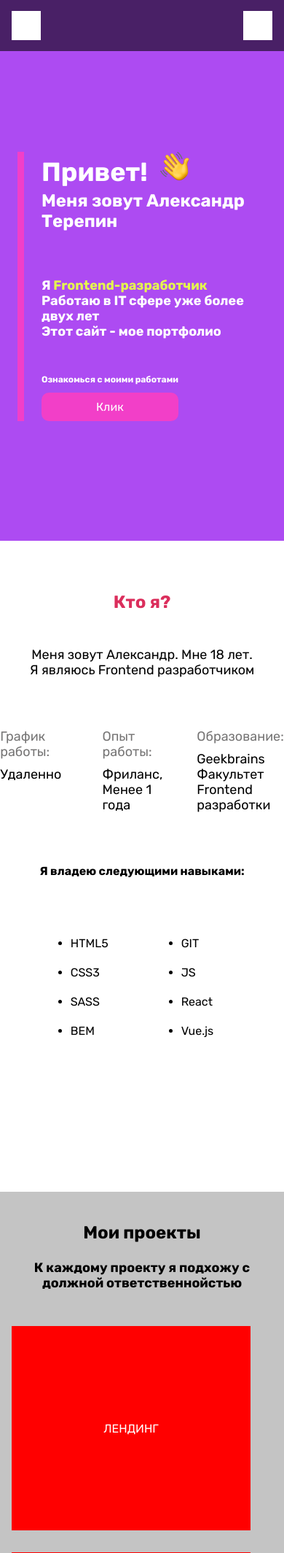
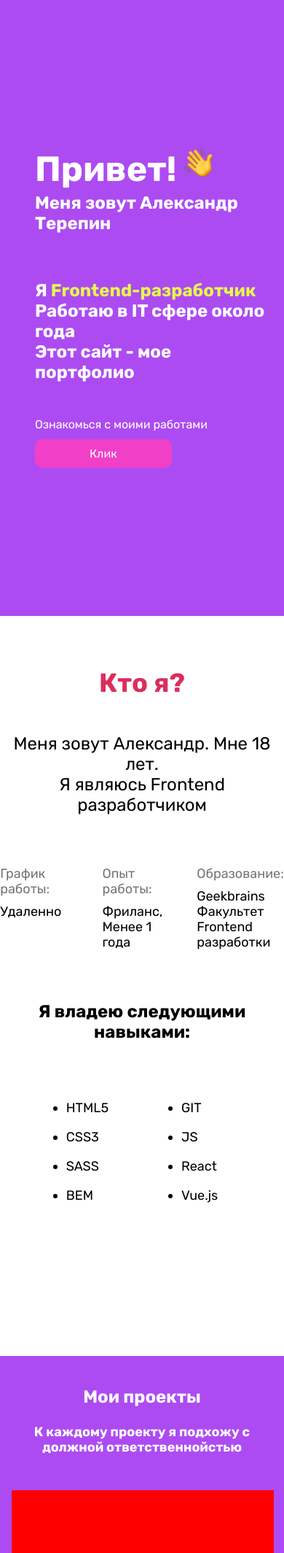
Before and after one commit to BlankBuffoon/blankbuffoon, a PHP site: page / in a window 390 px wide. Shown: the top 2128 px of the page at 73% size. Run offline with PHP 8.4, Linux system fonts and the light colour scheme.

Commit message:
update header

```diff
--- /dev/null
+++ b/css/block/_meadia.scss
@@ -0,0 +1,26 @@
+@media (max-width: 768px) {
+    .intro {
+        &__img {
+            display: none;
+        }
+    }
+
+    .link {
+        &__cards {
+            flex-direction: column;
+            justify-content: center;
+            align-items: center;
+
+            figure {
+
+                &:nth-child(-n+5) {
+                    margin-bottom: 30px;
+                }
+
+                &:not(:nth-child(3n+3)) {
+                    margin-right: 0;
+                }
+            }
+        }
+    }
+}
--- a/css/style.css
+++ b/css/style.css
@@ -16,49 +16,50 @@ html, body {
   padding-left: 16px;
 }
 
-.header {
-  background-color: #492066;
-  padding-top: 15px;
-  padding-bottom: 15px;
-}
-
-.header nav {
+.intro {
+  background-color: #AD4BF2;
+  min-height: 100vh;
   display: -webkit-box;
   display: -ms-flexbox;
   display: flex;
-  -webkit-box-pack: justify;
-      -ms-flex-pack: justify;
-          justify-content: space-between;
+  -webkit-box-align: center;
+      -ms-flex-align: center;
+          align-items: center;
 }
 
-.header nav a {
-  text-decoration: none;
+.intro img {
+  width: 39.8%;
+  margin-right: 16.1%;
 }
 
-.header nav a div {
-  width: 40px;
-  height: 40px;
-  background-color: #fff;
-}
-
-.intro {
-  background-color: #AD4BF2;
-  padding-top: 138px;
-  padding-bottom: 164px;
+.intro__wrap {
+  display: -webkit-box;
+  display: -ms-flexbox;
+  display: flex;
+  -webkit-box-pack: center;
+      -ms-flex-pack: center;
+          justify-content: center;
+  -webkit-box-align: center;
+      -ms-flex-align: center;
+          align-items: center;
+  -ms-flex-wrap: wrap;
+      flex-wrap: wrap;
 }
 
 .intro__text {
   margin-left: 2.2%;
   padding-left: 24px;
-  border-left: 9px solid #F23FC8;
   color: #FFFFFF;
 }
 
 .intro__text h2 {
   font-weight: bold;
-  font-size: 36px;
-  line-height: 43px;
+  font-size: 48px;
+  line-height: 57px;
   margin-bottom: 4px;
+  display: -webkit-box;
+  display: -ms-flexbox;
+  display: flex;
 }
 
 .intro__text h2 img {
@@ -76,15 +77,15 @@ html, body {
 
 .intro__text p {
   font-weight: bold;
-  font-size: 18px;
-  line-height: 21px;
+  font-size: 24px;
+  line-height: 28px;
   margin-bottom: 48px;
 }
 
 .intro__text p span {
   font-weight: bold;
-  font-size: 18px;
-  line-height: 21px;
+  font-size: 24px;
+  line-height: 28px;
   color: #E5F94D;
 }
 
@@ -102,9 +103,6 @@ html, body {
 }
 
 .intro__button span {
-  font-weight: bold;
-  font-size: 12px;
-  line-height: 14px;
   margin-bottom: 11px;
 }
 
@@ -125,21 +123,24 @@ html, body {
 
 .about h2 {
   font-weight: bold;
-  font-size: 24px;
-  line-height: 28px;
+  font-size: 36px;
+  line-height: 43px;
   margin-bottom: 48px;
   color: #DB2E5C;
 }
 
 .about__text {
   font-weight: bold;
-  font-size: 18px;
-  line-height: 21px;
+  font-size: 24px;
+  line-height: 28px;
   margin-bottom: 70px;
   font-weight: normal;
 }
 
 .about__text--bold {
+  font-weight: bold;
+  font-size: 24px;
+  line-height: 28px;
   font-weight: bold;
   margin-bottom: 70px;
 }
@@ -183,6 +184,9 @@ html, body {
 }
 
 .about__wrap ul li {
+  font-weight: bold;
+  font-size: 18px;
+  line-height: 21px;
   text-align: left;
   line-height: 40px;
   font-weight: normal;
@@ -195,8 +199,8 @@ html, body {
 .link {
   padding-top: 42px;
   padding-bottom: 75px;
-  background-color: #C4C4C4;
-  color: #000;
+  background-color: #AD4BF2;
+  color: #fff;
 }
 
 .link h2 {
@@ -298,4 +302,28 @@ html, body {
 .footer__links ul li:not(:last-child) {
   margin-right: 6px;
 }
+
+@media (max-width: 768px) {
+  .intro__img {
+    display: none;
+  }
+  .link__cards {
+    -webkit-box-orient: vertical;
+    -webkit-box-direction: normal;
+        -ms-flex-direction: column;
+            flex-direction: column;
+    -webkit-box-pack: center;
+        -ms-flex-pack: center;
+            justify-content: center;
+    -webkit-box-align: center;
+        -ms-flex-align: center;
+            align-items: center;
+  }
+  .link__cards figure:nth-child(-n+5) {
+    margin-bottom: 30px;
+  }
+  .link__cards figure:not(:nth-child(3n+3)) {
+    margin-right: 0;
+  }
+}
 /*# sourceMappingURL=style.css.map */
--- a/css/style.scss
+++ b/css/style.scss
@@ -11,6 +11,12 @@ $containerwidth: 1140px;
 
 
 @mixin heading {
+    font-weight: bold;
+    font-size: 48px;
+    line-height: 57px;
+}
+
+@mixin smallheading {
     font-weight: bold;
     font-size: 36px;
     line-height: 43px;
@@ -26,12 +32,6 @@ $containerwidth: 1140px;
     font-weight: bold;
     font-size: 18px;
     line-height: 21px;
-}
-
-@mixin smallesttext {
-    font-weight: bold;
-    font-size: 12px;
-    line-height: 14px;
 }
 
 * {
@@ -52,41 +52,55 @@ html, body {
   padding-left: $containerPadding;
 }
 
-.header {
-    background-color: $boldcolor;
-    padding-top: 15px;
-    padding-bottom: 15px;
+// .header {
+//     background-color: $boldcolor;
+//     padding-top: 15px;
+//     padding-bottom: 15px;
 
-    nav {
-        display: flex;
-        justify-content: space-between;
+//     nav {
+//         display: flex;
+//         justify-content: space-between;
 
-        a {
-            text-decoration: none;
+//         a {
+//             text-decoration: none;
 
-            div {
-                width: 40px;
-                height: 40px;
-                background-color: #fff;
-            }
-        }
-    }
-}
+//             div {
+//                 width: 40px;
+//                 height: 40px;
+//                 background-color: #fff;
+//             }
+//         }
+//     }
+// }
 
 .intro {
     background-color: $lightcolor;
-    padding-top: 138px;
-    padding-bottom: 164px;
+    min-height: 100vh;
+    display: flex;
+    align-items: center;
+
+    img {
+        width: 39.8%;
+        margin-right: 16.1%;
+    }
+
+    &__wrap {
+        display: flex;
+        justify-content: center;
+        align-items: center;
+        flex-wrap: wrap;
+    }
 
     &__text {
         margin-left: 2.2%;
         padding-left: 24px;
-        border-left: 9px solid $lightredcolor;
         color: #FFFFFF;
+
 
         h2 {
             @include heading();
             margin-bottom: 4px;
+            display: flex;
 
             img {
                 width: 40px;
@@ -101,11 +115,11 @@ html, body {
         }
 
         p {
-            @include smalltext();
+            @include paragraph();
             margin-bottom: 48px;
 
             span {
-                @include smalltext();
+                @include paragraph();
                 color: #E5F94D;
             }
         }
@@ -117,7 +131,7 @@ html, body {
         align-items: flex-start;
 
         span {
-        @include smallesttext();
+        // @include smallesttext();
         margin-bottom: 11px;
         }
 
@@ -138,17 +152,18 @@ html, body {
     text-align: center;
 
     h2 {
-        @include paragraph();
+        @include smallheading();
         margin-bottom: 48px;
         color: $redcolor;
     }
 
     &__text {
-        @include smalltext();
+        @include paragraph();
         margin-bottom: 70px;
         font-weight: normal;
 
         &--bold {
+            @include paragraph();
             font-weight: bold;
             margin-bottom: 70px;
         }
@@ -182,6 +197,7 @@ html, body {
 
         ul {
             li {
+                @include smalltext();
                 text-align: left;
                 line-height: 40px;
                 font-weight: normal;
@@ -197,8 +213,8 @@ html, body {
 .link {
     padding-top: 42px;
     padding-bottom: 75px;
-    background-color: #C4C4C4;
-    color: #000;
+    background-color: $lightcolor;
+    color: #fff;
 
     h2 {
         @include paragraph();
@@ -212,8 +228,8 @@ html, body {
         text-align: center;
     }
 
-    &__wrap {
-    }
+    // &__wrap {
+    // }
 
     &__cards {
         display: flex;
@@ -281,3 +297,6 @@ html, body {
         }
     }
 }
+
+
+@import "block/meadia";
--- a/index.html
+++ b/index.html
@@ -13,7 +13,7 @@
 </head>
 
 <body>
-    <header class="header">
+    <!-- <header class="header">
         <div class="container">
             <nav>
                 <a href="#">
@@ -24,20 +24,23 @@
                 </a>
             </nav>
         </div>
-    </header>
+    </header> -->
 
     <main>
         <section class="intro">
             <div class="container">
+                <div class="intro__wrap">
+                    <img class="intro__img" src="img/introbg.png" alt="introbg">
                     <div class="intro__text">
                         <h2>Привет! <img src="img/waving-hand-apple.png" alt="#"></h2>
                         <h3>Меня зовут Александр Терепин</h3>
                         <p>Я <span>Frontend-разработчик</span><br>
-                        Работаю в IT сфере уже более двух лет<br>
+                            Работаю в IT сфере около года<br>
                             Этот сайт - мое портфолио</p>
                         <div class="intro__button">
                             <span>Ознакомься с моими работами</span>
                             <a href="#link">Клик</a>
+                        </div>
                     </div>
                 </div>
             </div>
```
Also changed, not shown: img/introbg.png (added), 1 other file. Lines whose indentation alone changed are shown as unchanged.
